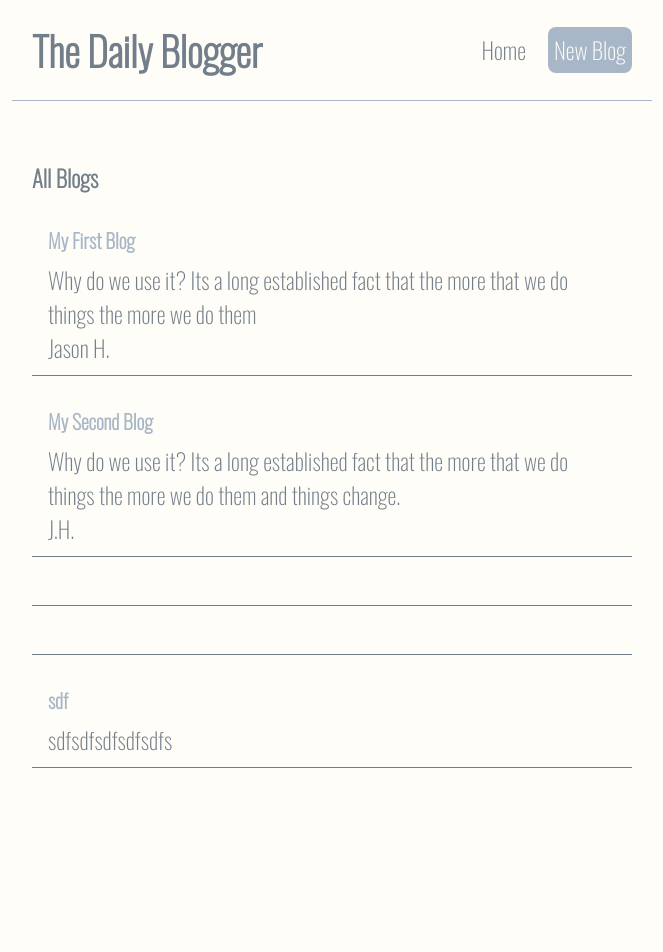
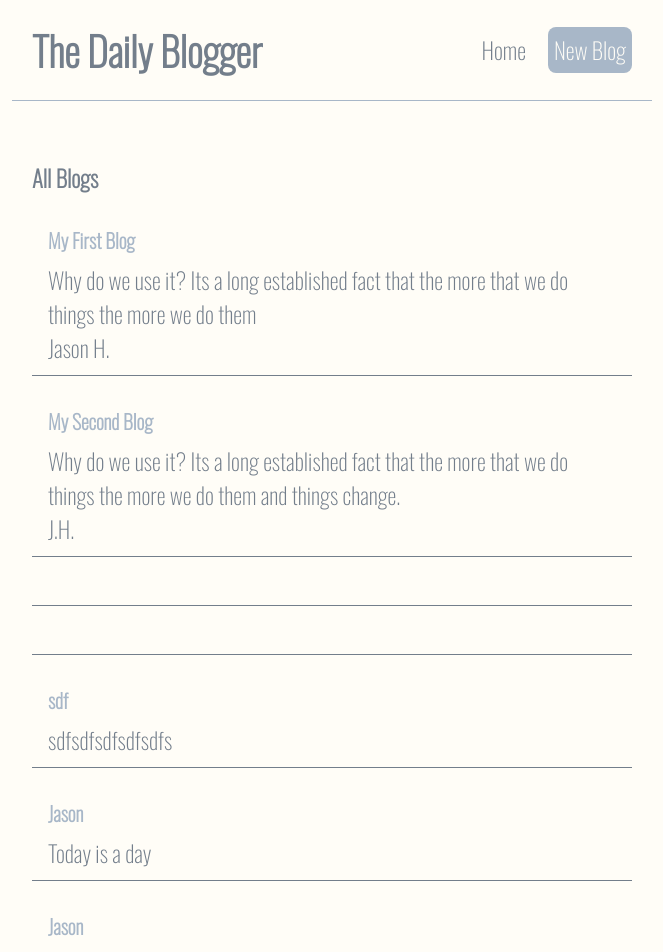
Before and after one commit to JasonHensley1989/react-blog, a React (Create React App) app: page / in a window 1280 px wide. Shown: the top 952 px of the page, without its empty margins (308-971 px from the left). Before the commit the page ends 848 px from the top, so only its background shows below. Built offline with nearby package versions, Linux system fonts and the light colour scheme; data requests are answered from the project's data file.

Commit message:
State on button

```diff
--- a/data/db.json
+++ b/data/db.json
@@ -23,6 +23,18 @@
       "body": "sdfsdfsdfsdfsdfs",
       "author": "",
       "id": 5
+    },
+    {
+      "title": "Jason",
+      "body": "Today is a day",
+      "author": "",
+      "id": 6
+    },
+    {
+      "title": "Jason",
+      "body": "Today is a day",
+      "author": "",
+      "id": 7
     }
   ]
 }
--- a/src/Create.js
+++ b/src/Create.js
@@ -50,7 +50,8 @@ const Create = () => {
             <option value="J.A. Hensley">J.A. Hensley</option>
             <option value="J.H.">J.H.</option>
           </select>
-          <button>Add Blog</button>
+          {!isPending && <button>Add Blog</button>}
+          {isPending && <button disabled>Uploading Sequence...</button>}
           <p>{ title }</p>
           <p>{ body }</p>
           <p>{ author }</p>
```
